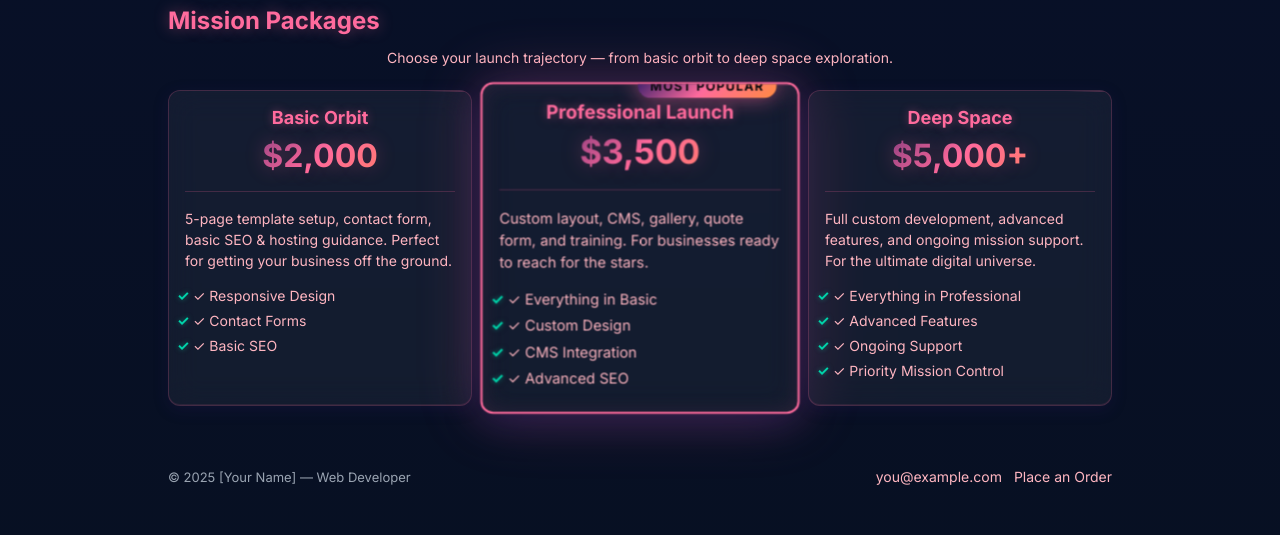
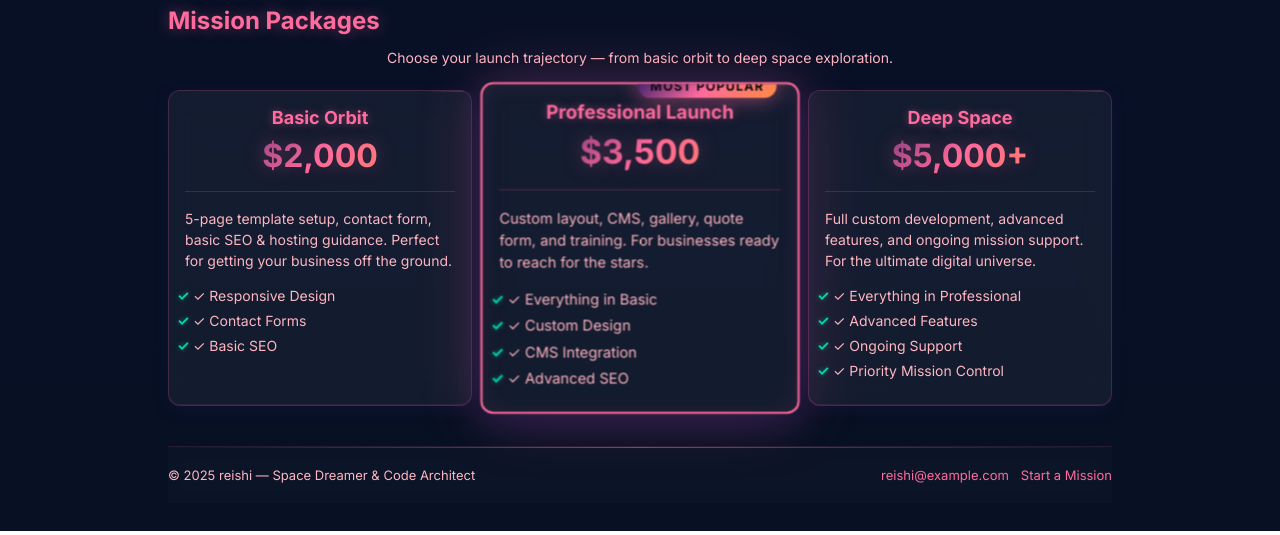
Before and after one commit to kcpatt27/portfolio, a plain HTML site: page portfolio_website_index.html in a window 1280 px wide. Shown: the part 824-1359 px from the top of the page. Drawn offline with Linux system fonts and the light colour scheme.

Commit message:
feat: complete cyberpunk footer and final touches
- Added cyberpunk footer with glassmorphism and neon effects
- Implemented animated underline effects for footer links
- Updated branding to 'reishi — Space Dreamer & Code Architect'
- Applied cosmic color palette to all remaining elements
- Updated page title and meta description for cyberpunk theme
- Changed CTA buttons to 'Start a Mission' for consistency
- Added subtle grid line effect to footer
- Completed the full cyberpunk/space transformation

The morphing approach is now complete, successfully combining elements from all theme variations into a cohesive cyberpunk/space experience.

```diff
--- a/portfolio_website_index.html
+++ b/portfolio_website_index.html
@@ -14,8 +14,8 @@ Designed to be copy-paste ready as index.html.
 <head>
   <meta charset="utf-8" />
   <meta name="viewport" content="width=device-width, initial-scale=1" />
-  <title>Your Name — Web Developer & Designer</title>
-  <meta name="description" content="Simple portfolio for website development services. Click the button to place an order inquiry." />
+  <title>reishi — Space Dreamer & Code Architect</title>
+  <meta name="description" content="Cyberpunk portfolio for web development services. Building the future, one app at a time. Ready to start your mission?" />
   <link rel="preconnect" href="https://fonts.gstatic.com" crossorigin>
   <link href="https://fonts.googleapis.com/css2?family=Inter:wght@300;400;600;700&display=swap" rel="stylesheet">
   <style>
@@ -388,7 +388,64 @@ Designed to be copy-paste ready as index.html.
       text-shadow: 0 0 10px rgba(0, 212, 170, 0.8);
     }
 
-    footer{margin-top:40px;padding:20px 0;color:var(--muted);font-size:13px;display:flex;justify-content:space-between;align-items:center}
+    /* Footer - Cyberpunk/Space Theme */
+    footer{
+      margin-top:40px;
+      padding:20px 0;
+      color: var(--starlight-pink);
+      font-size:13px;
+      display:flex;
+      justify-content:space-between;
+      align-items:center;
+      /* Glassmorphism Space: Subtle footer effect */
+      background: rgba(255, 255, 255, 0.02);
+      backdrop-filter: blur(5px);
+      border-top: 1px solid rgba(255, 107, 157, 0.1);
+      position: relative;
+    }
+
+    footer::before {
+      /* Cyberpunk Matrix: Subtle grid line */
+      content: '';
+      position: absolute;
+      top: 0;
+      left: 0;
+      right: 0;
+      height: 1px;
+      background: linear-gradient(90deg,
+        transparent 0%,
+        var(--cosmic-pink) 50%,
+        transparent 100%);
+      opacity: 0.5;
+    }
+
+    footer a {
+      color: var(--cosmic-pink);
+      text-decoration: none;
+      transition: all 0.3s ease;
+      position: relative;
+    }
+
+    footer a:hover {
+      /* Cyberpunk Matrix: Glow effect */
+      text-shadow: 0 0 10px rgba(255, 107, 157, 0.6);
+      color: var(--starlight-pink);
+    }
+
+    footer a::after {
+      content: '';
+      position: absolute;
+      bottom: -2px;
+      left: 0;
+      width: 0;
+      height: 1px;
+      background: var(--cosmic-pink);
+      transition: width 0.3s ease;
+    }
+
+    footer a:hover::after {
+      width: 100%;
+    }
 
     /* responsive */
     @media (max-width:880px){.grid{grid-template-columns:repeat(2,1fr)} .portfolio{grid-template-columns:repeat(2,1fr)} h1{font-size:24px}}
@@ -401,14 +458,14 @@ Designed to be copy-paste ready as index.html.
       <div class="brand">
         <div class="logo">WB</div>
         <div>
-          <div style="font-weight:700">[Your Name]</div>
-          <div style="font-size:13px;color:var(--muted)">Web Developer • Small Business Sites</div>
+          <div style="font-weight:700; color: var(--cosmic-pink); text-shadow: 0 0 10px rgba(255, 107, 157, 0.4);">reishi</div>
+          <div style="font-size:13px;color:var(--starlight-pink)">Space Dreamer • Code Architect • Future Builder</div>
         </div>
       </div>
       <nav>
         <a href="#work">Work</a>
         <a href="#services">Services</a>
-        <a class="cta" href="GOOGLE_FORM_URL" id="order-link">Place an Order</a>
+        <a class="cta" href="GOOGLE_FORM_URL" id="order-link">Start a Mission</a>
       </nav>
     </header>
 
@@ -500,10 +557,10 @@ Designed to be copy-paste ready as index.html.
     </main>
 
     <footer>
-      <div>© <span id="year"></span> [Your Name] — Web Developer</div>
+      <div>© <span id="year"></span> reishi — Space Dreamer & Code Architect</div>
       <div style="display:flex;gap:12px;align-items:center">
-        <a href="mailto:you@example.com" class="muted">you@example.com</a>
-        <a href="GOOGLE_FORM_URL" id="footer-order" class="muted">Place an Order</a>
+        <a href="mailto:reishi@example.com">reishi@example.com</a>
+        <a href="GOOGLE_FORM_URL" id="footer-order">Start a Mission</a>
       </div>
     </footer>
   </div>
```
